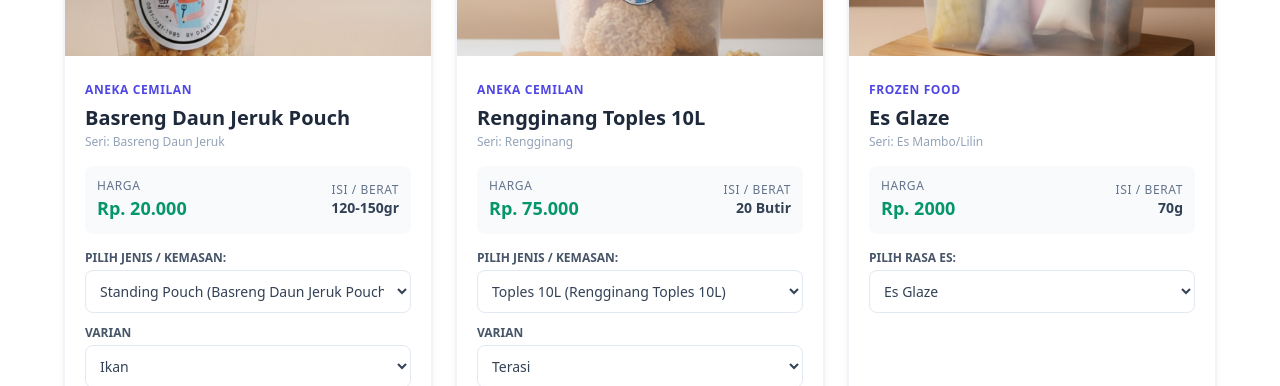
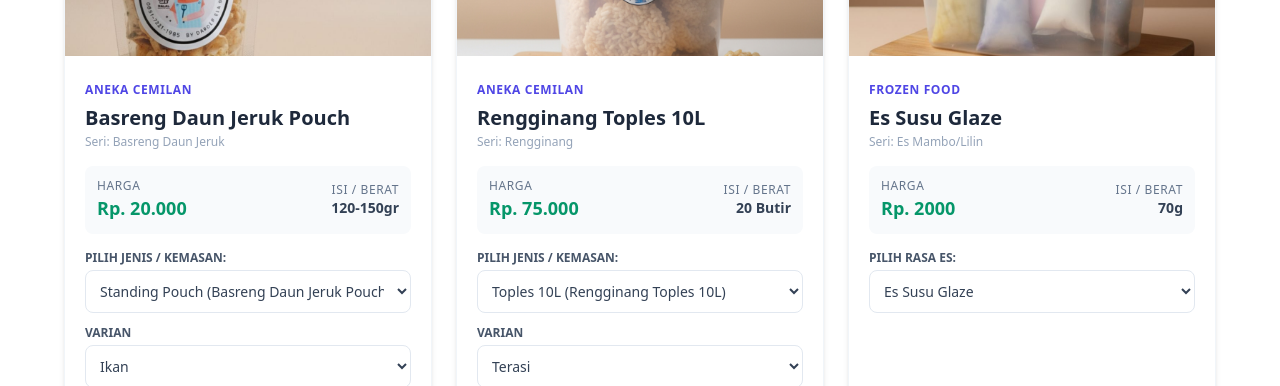
Before and after one commit to dapoerela85/dapoerela85.github.io, a Jekyll site: the page built from _pages/catalog.html, in a window 1280 px wide and 900 px high. Shown: the part 296-682 px from the top of the window. Built offline with Jekyll 4.4.1, drawn with Linux system fonts in a browser that asks for light colours; nearby versions of some CDN libraries.

Commit message:
Update products.yml

```diff
--- a/_data/products.yml
+++ b/_data/products.yml
@@ -79,7 +79,7 @@ products:
     jenis_kemasan: Plastik Es
     kategori: Frozen Food
     detail_produk:
-      - nama_produk: Es Glaze
+      - nama_produk: Es Susu Glaze
         harga_jual: Rp. 2000
         berat: 70g
         img: es-glaze.jpg
```
